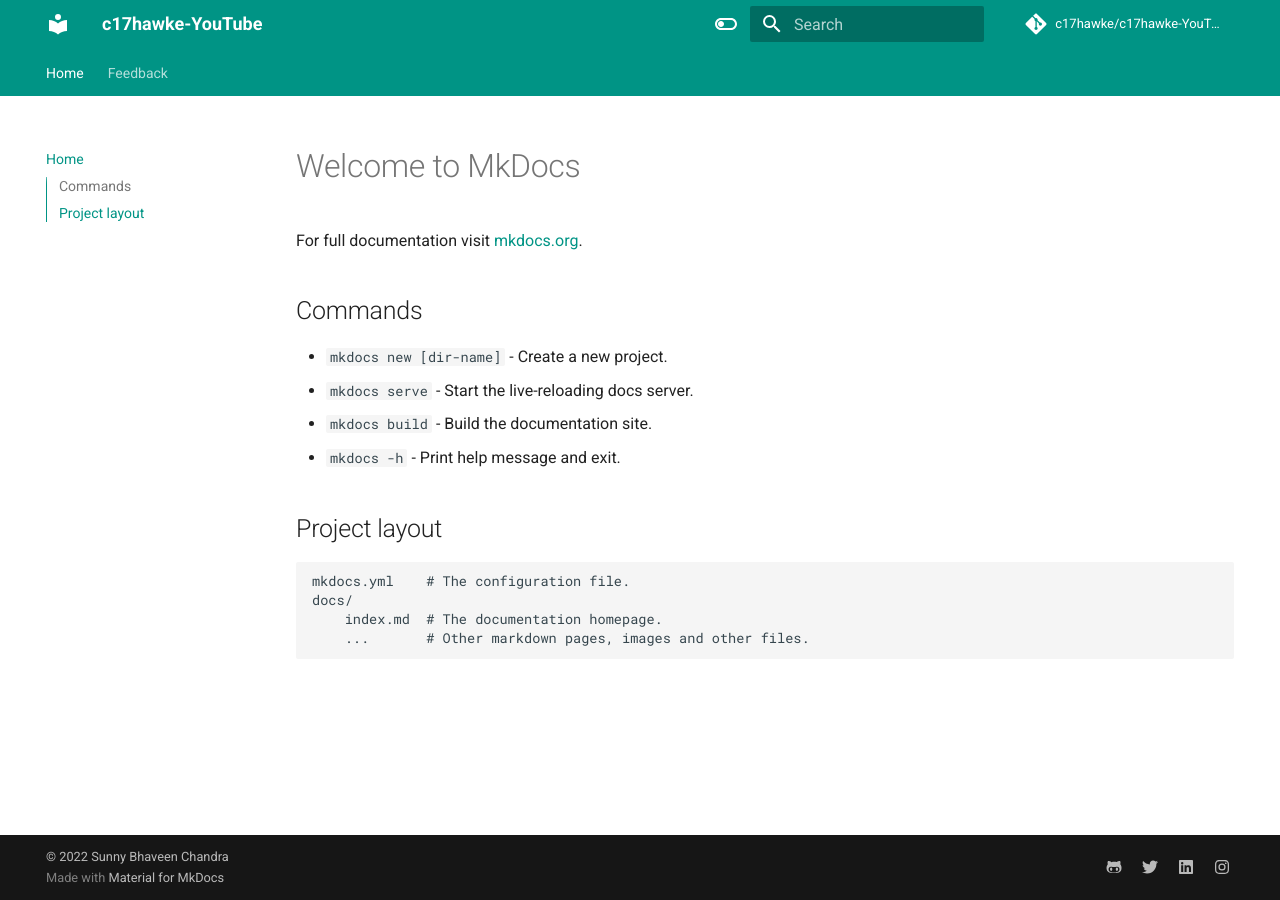
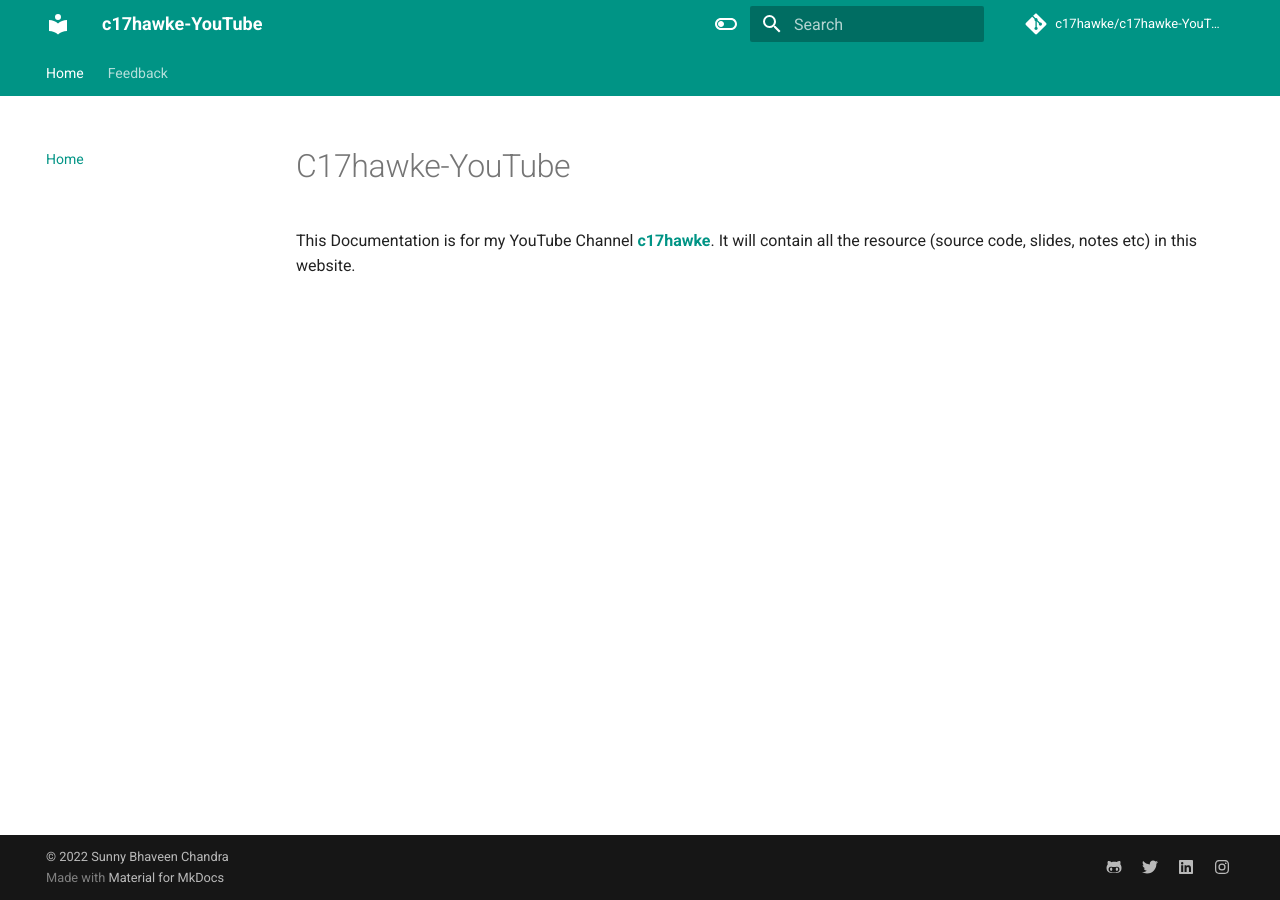
Before and after one commit to c17hawke/c17hawke-YouTube, an MkDocs documentation site: the page built from docs/index.md, in a window 1280 px wide. Built offline with MkDocs 1.6.1 and Material for MkDocs 9.7.7, drawn with Linux system fonts in a browser that asks for light colours; comment, search, counter and statistics services are not loaded.

Commit message:
index update

```diff
--- a/docs/index.md
+++ b/docs/index.md
@@ -1,17 +1,3 @@
-# Welcome to MkDocs
+# C17hawke-YouTube
 
-For full documentation visit [mkdocs.org](https://www.mkdocs.org).
-
-## Commands
-
-* `mkdocs new [dir-name]` - Create a new project.
-* `mkdocs serve` - Start the live-reloading docs server.
-* `mkdocs build` - Build the documentation site.
-* `mkdocs -h` - Print help message and exit.
-
-## Project layout
-
-    mkdocs.yml    # The configuration file.
-    docs/
-        index.md  # The documentation homepage.
-        ...       # Other markdown pages, images and other files.
+This Documentation is for my YouTube Channel [**c17hawke**](https://www.youtube.com/c/c17hawke). It will contain all the resource (source code, slides, notes etc) in this website.
```
